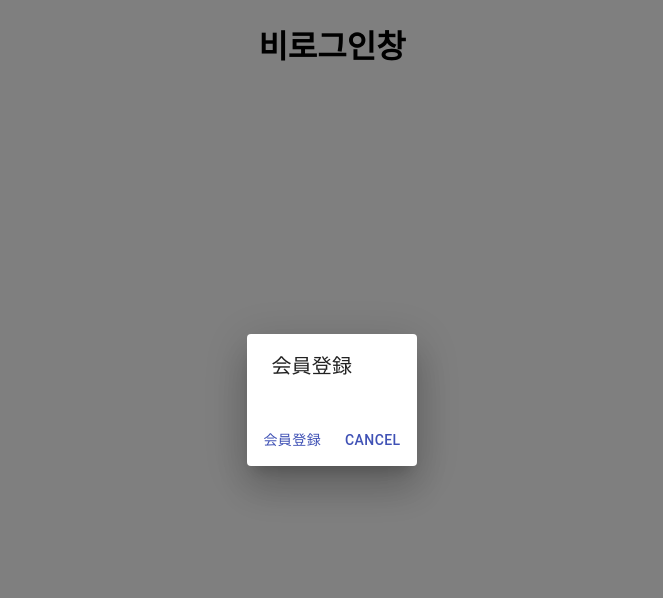
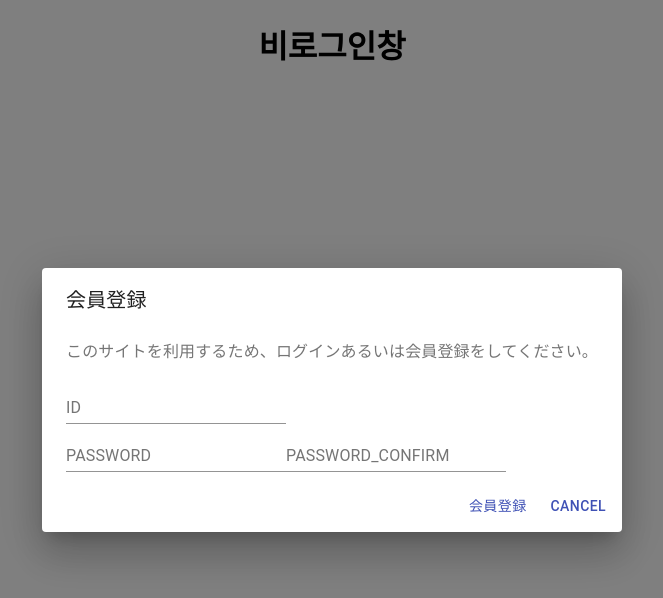
Before and after one commit to Aivyss/tango, a React (Create React App) app in the folder client/: page / in a window 1280 px wide. Both pictures are taken after a click on the button "会員登録". Shown: the top 598 px of the page, without its empty margins (308-971 px from the left). Built offline with nearby package versions, Linux system fonts and the light colour scheme; no server answers.

Commit message:
Apply Signup Module &  and Amend Requests and Make some directories

```diff
--- a/client/src/App.js
+++ b/client/src/App.js
@@ -1,8 +1,8 @@
 import './App.css';
-import LoginDialog from './containers/login/LoginDialog';
+import LoginDialog from './containers/modules/LoginDialog';
 import {BrowserRouter, Route, Switch} from 'react-router-dom';
-import Home from './containers/Home/Home';
-import HomeTwo from './components/Home/HomeTwo';
+import Home from './containers/pages/Home/Home';
+import HomeTwo from './components/pages/Home/HomeTwo';
 import {useEffect, useState} from 'react';
 
 function App(props) {
--- a/client/src/components/login/LoginDialog.js
+++ b/client/src/components/modules/LoginDialog.js
@@ -6,7 +6,7 @@ import DialogContent from '@material-ui/core/DialogContent';
 import DialogContentText from '@material-ui/core/DialogContentText';
 import DialogTitle from '@material-ui/core/DialogTitle';
 import Slide from '@material-ui/core/Slide';
-import SignupDialog from '../signup/SignupDialog';
+import SignupDialog from './SignupDialog';
 import {TextField} from '@material-ui/core';
 import {post} from 'axios';
 
@@ -37,18 +37,24 @@ export default function LoginDialog(props) {
 
     const loginProcess = () => {
         const url = '/api/login';
-        const formData = new FormData();
+        // const formData = new FormData();
 
-        formData.append('STRING_ID', id);
-        formData.append('PASSWORD', pw);
+        // formData.append('STRING_ID', id);
+        // formData.append('PASSWORD', pw);
+        // FormData()를 활용하는 방법도 있으나 json이 훨씬 쉽다.
+
+        const data = {
+            STRING_ID: id,
+            PASSWORD: pw,
+        };
 
         const config = {
             headers: {
-                'content-type': 'multipart/form-data',
+                'content-type': 'application/json',
             },
         };
 
-        return post(url, formData, config);
+        return post(url, data, config);
     };
 
     const handleFormSubmit = () => {
@@ -118,7 +124,7 @@ export default function LoginDialog(props) {
                         このサイトを利用するため、ログインあるいは会員登録をしてください。
                     </DialogContentText>
                     <TextField type='text' label='ID' name='id' onChange={checkIdValidation} /> <br />
-                    <TextField type='text' label='PASSWORD' name='password' onChange={checkPwValidation} />
+                    <TextField type='password' label='PASSWORD' name='password' onChange={checkPwValidation} />
                 </DialogContent>
                 <DialogActions>
                     <Button onClick={handleFormSubmit} color='primary'>
--- /dev/null
+++ b/client/src/components/modules/SignupDialog.js
@@ -0,0 +1,162 @@
+import React, {useEffect, useState} from 'react';
+import Button from '@material-ui/core/Button';
+import Dialog from '@material-ui/core/Dialog';
+import DialogActions from '@material-ui/core/DialogActions';
+import DialogContent from '@material-ui/core/DialogContent';
+import DialogContentText from '@material-ui/core/DialogContentText';
+import DialogTitle from '@material-ui/core/DialogTitle';
+import Slide from '@material-ui/core/Slide';
+import {TextField} from '@material-ui/core';
+import {get, post} from 'axios';
+import {useHistory} from 'react-router-dom';
+import LoginDialog from '../../containers/modules/LoginDialog';
+
+const Transition = React.forwardRef(function Transition(props, ref) {
+    return <Slide direction='up' ref={ref} {...props} />;
+});
+
+export default function SignupDialog(props) {
+    let [open, setOpen] = useState(false);
+    let [id, setId] = useState('');
+    let [pw, setPw] = useState('');
+    let [pwCf, setPwCf] = useState('');
+    let [isValidAccount, setIsValidAccount] = useState(true);
+
+    const handleClickOpen = () => {};
+
+    const handleClose = () => {
+        setOpen(false);
+    };
+
+    const checkValidation = value => {
+        let isValid = false;
+
+        if (value.length <= 0) {
+            alert('文字列を入力してください。');
+        } else if (value.length < 5) {
+            alert('文字列が５字以上です。');
+        } else if (value.length > 60) {
+            alert('文字列は６０文字以下で入力してください。');
+        } else {
+            isValid = true;
+        }
+
+        return isValid;
+    };
+
+    const valueChange = e => {
+        const stateName = e.target.name;
+        const value = e.target.value;
+
+        if (stateName === 'id') {
+            setId(value);
+        } else if (stateName === 'password') {
+            setPw(value);
+        } else if (stateName === 'password-confirm') {
+            setPwCf(value);
+        }
+    };
+
+    const signup = () => {
+        const isValid = !checkValidation(id)
+            ? false
+            : !checkValidation(pw)
+            ? false
+            : !checkValidation(pwCf)
+            ? false
+            : true;
+        const pwIsValid = pw === pwCf;
+        console.log('🚀 ~ file: SignupDialog.js ~ line 71 ~ signup ~ pwIsValid', pwIsValid);
+        console.log('🚀 ~ file: SignupDialog.js ~ line 71 ~ signup ~ isValid', isValid);
+
+        if (isValid && pwIsValid && isValidAccount) {
+            const url = '/api/signup';
+            const config = {
+                headers: {
+                    'content-type': 'application/json',
+                },
+            };
+            const data = {
+                STRING_ID: id,
+                PASSWORD: pw,
+            };
+
+            post(url, data, config)
+                .then(res => {
+                    setOpen(false);
+                    alert('会員登録が出来ました。');
+                    window.location.href = '/';
+                })
+                .catch(err => {
+                    console.log('会員登録のエラー');
+                });
+        } else {
+            alert('入力した情報が正しくありません。');
+        }
+    };
+
+    const checkDuplicatedId = () => {
+        const url = '/api/checkDuplicated-id?id=' + id;
+        console.log(id);
+
+        get(url)
+            .then(res => {
+                const isValid = res.data.length === 0 ? true : false;
+                console.log(res.data, isValid);
+
+                if (!isValid) {
+                    alert('中腹のアカウントです。');
+                    setIsValidAccount(false);
+                }
+            })
+            .catch(() => {
+                console.log('중복조회 실패');
+            });
+    };
+
+    useEffect(() => {
+        setOpen(props.open);
+    }, [props.open]);
+
+    useEffect(() => {
+        checkDuplicatedId();
+    }, [id]);
+
+    return (
+        <main>
+            <div>
+                <Dialog
+                    open={open}
+                    TransitionComponent={Transition}
+                    keepMounted
+                    onClose={handleClose}
+                    aria-labelledby='alert-dialog-slide-title'
+                    aria-describedby='alert-dialog-slide-description'
+                >
+                    <DialogTitle id='alert-dialog-slide-title'>{'会員登録'}</DialogTitle>
+                    <DialogContent>
+                        <DialogContentText id='alert-dialog-slide-description'>
+                            このサイトを利用するため、ログインあるいは会員登録をしてください。
+                        </DialogContentText>
+                        <TextField type='text' label='ID' name='id' onChange={valueChange} /> <br />
+                        <TextField type='password' label='PASSWORD' name='password' onChange={valueChange} />
+                        <TextField
+                            type='password'
+                            label='PASSWORD_CONFIRM'
+                            name='password-confirm'
+                            onChange={valueChange}
+                        />
+                    </DialogContent>
+                    <DialogActions>
+                        <Button onClick={signup} color='primary' onClick={signup}>
+                            会員登録
+                        </Button>
+                        <Button onClick={handleClose} color='primary'>
+                            Cancel
+                        </Button>
+                    </DialogActions>
+                </Dialog>
+            </div>
+        </main>
+    );
+}
--- a/client/src/components/signup/SignupDialog.js
+++ /dev/null
@@ -1,55 +0,0 @@
-import React, {useEffect, useState} from 'react';
-import Button from '@material-ui/core/Button';
-import Dialog from '@material-ui/core/Dialog';
-import DialogActions from '@material-ui/core/DialogActions';
-import DialogContent from '@material-ui/core/DialogContent';
-import DialogContentText from '@material-ui/core/DialogContentText';
-import DialogTitle from '@material-ui/core/DialogTitle';
-import Slide from '@material-ui/core/Slide';
-
-const Transition = React.forwardRef(function Transition(props, ref) {
-    return <Slide direction='up' ref={ref} {...props} />;
-});
-
-export default function SignupDialog(props) {
-    let [open, setOpen] = useState(false);
-    console.log('props.open =', props.open);
-
-    const handleClickOpen = () => {};
-
-    const handleClose = () => {
-        setOpen(false);
-    };
-
-    const signup = () => {};
-
-    useEffect(() => {
-        setOpen(props.open);
-    }, [props.open]);
-
-    return (
-        <main>
-            <div>
-                <Dialog
-                    open={open}
-                    TransitionComponent={Transition}
-                    keepMounted
-                    onClose={handleClose}
-                    aria-labelledby='alert-dialog-slide-title'
-                    aria-describedby='alert-dialog-slide-description'
-                >
-                    <DialogTitle id='alert-dialog-slide-title'>{'会員登録'}</DialogTitle>
-                    <DialogContent></DialogContent>
-                    <DialogActions>
-                        <Button onClick={signup} color='primary'>
-                            会員登録
-                        </Button>
-                        <Button onClick={handleClose} color='primary'>
-                            Cancel
-                        </Button>
-                    </DialogActions>
-                </Dialog>
-            </div>
-        </main>
-    );
-}
--- a/client/src/containers/Home/Home.js
+++ b/client/src/containers/modules/LoginDialog.js
@@ -1,5 +1,5 @@
 import {connect} from 'react-redux';
-import Home from '../../components/Home/Home';
+import LoginDialog from '../../components/modules/LoginDialog';
 
 function mapStateToProps(state) {
     return {
@@ -9,7 +9,7 @@ function mapStateToProps(state) {
 
 function mapDispatchToProps(dispatch) {
     return {
-        loginCheck: param => {
+        doLogin: param => {
             dispatch({
                 type: 'LOGINED',
                 isLogined: param,
@@ -18,4 +18,4 @@ function mapDispatchToProps(dispatch) {
     };
 }
 
-export default connect(mapStateToProps, mapDispatchToProps)(Home);
+export default connect(mapStateToProps, mapDispatchToProps)(LoginDialog);
--- /dev/null
+++ b/client/src/containers/modules/SignupDialog.js
@@ -0,0 +1,11 @@
+import {connect} from 'react-redux';
+import SignupDialog from '../../components/modules/SignupDialog';
+
+function mapStateToProps(state) {
+    return {};
+}
+
+function mapDispatchToProps(dispatch) {
+    return {};
+}
+export default connect()(SignupDialog);
--- a/client/src/containers/login/LoginDialog.js
+++ b/client/src/containers/pages/Home/Home.js
@@ -1,5 +1,5 @@
 import {connect} from 'react-redux';
-import LoginDialog from '../../components/login/LoginDialog';
+import Home from '../../../components/pages/Home/Home';
 
 function mapStateToProps(state) {
     return {
@@ -9,7 +9,7 @@ function mapStateToProps(state) {
 
 function mapDispatchToProps(dispatch) {
     return {
-        doLogin: param => {
+        loginCheck: param => {
             dispatch({
                 type: 'LOGINED',
                 isLogined: param,
@@ -18,4 +18,4 @@ function mapDispatchToProps(dispatch) {
     };
 }
 
-export default connect(mapStateToProps, mapDispatchToProps)(LoginDialog);
+export default connect(mapStateToProps, mapDispatchToProps)(Home);
```
Also changed, not shown: client/src/components/pages/Home/Home.js (renamed from client/src/components/Home/Home.js), client/src/components/pages/Home/HomeTwo.js (renamed from client/src/components/Home/HomeTwo.js), 1 other file (tests, documents, lock files or other folders).
